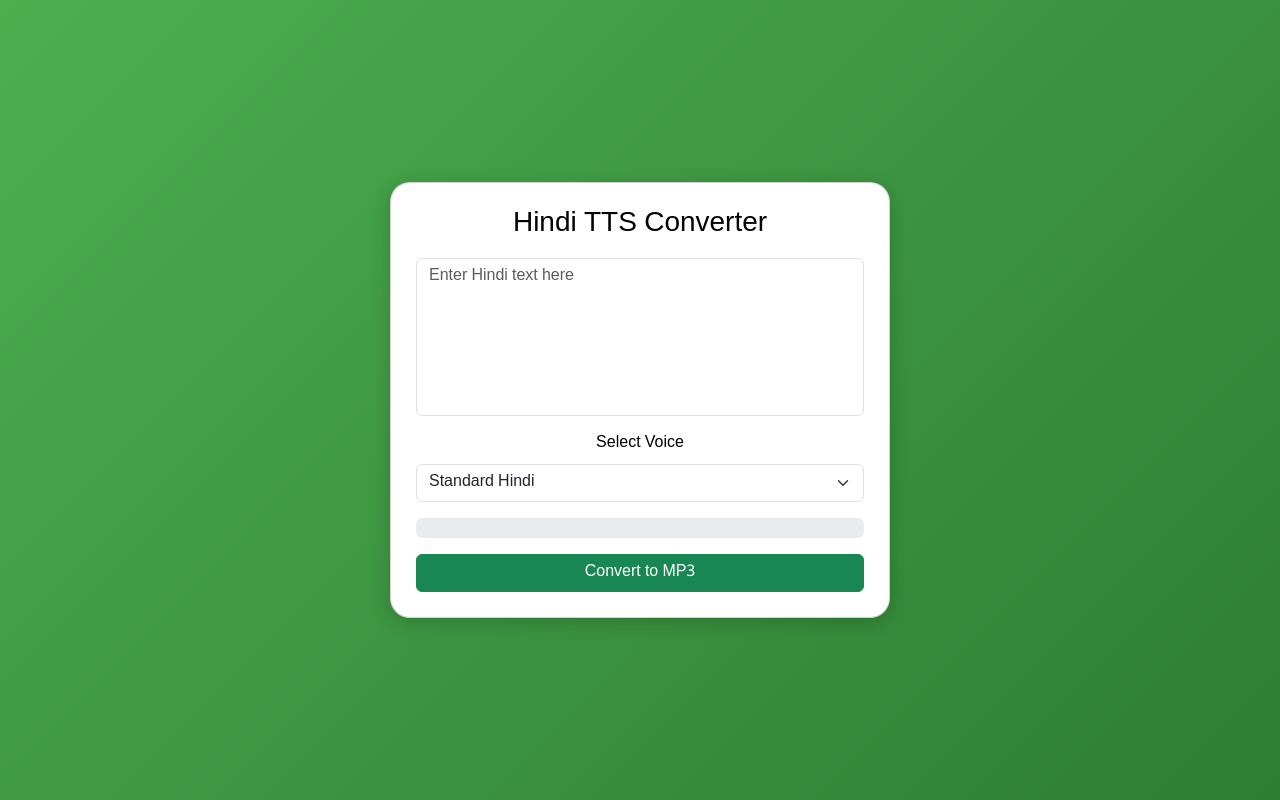
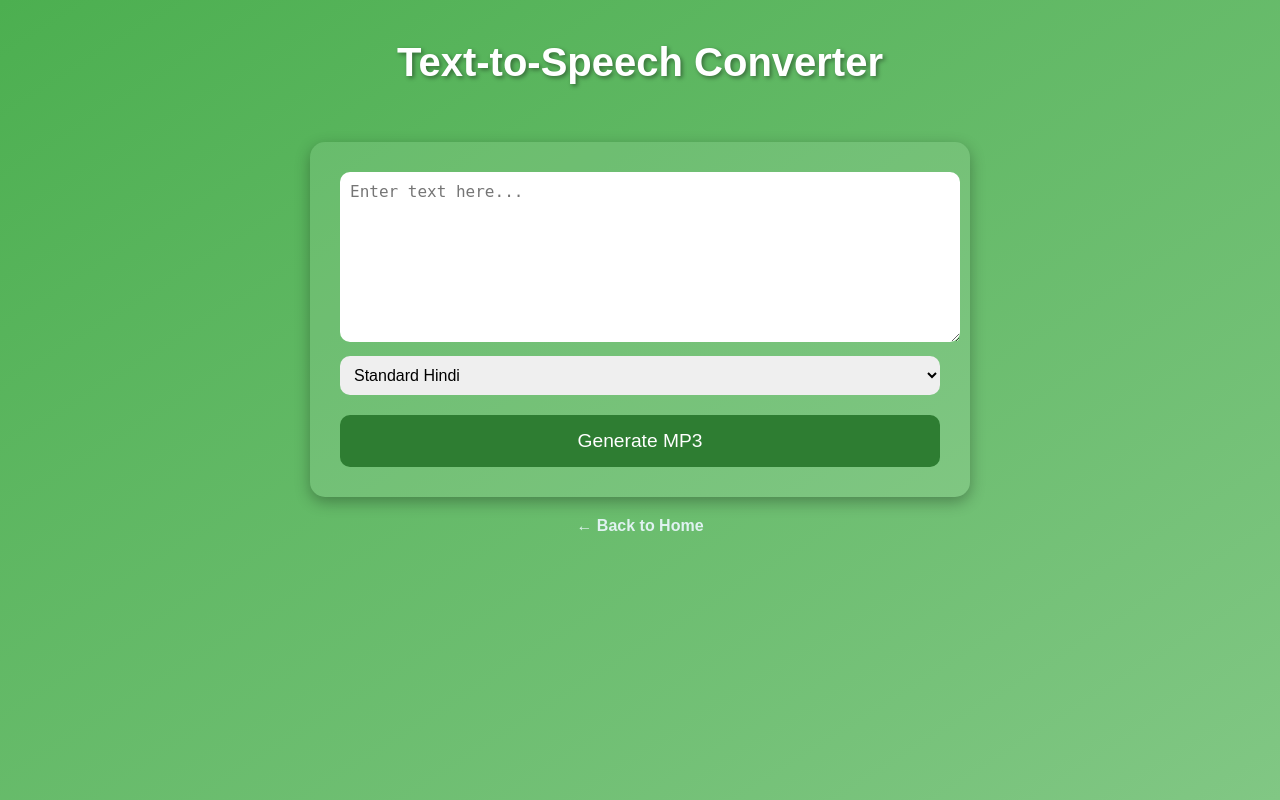
Before and after one commit to phpzee/MyFlask, a Flask app: page /tts in a window 1280 px wide. Run offline with Flask 3, Linux system fonts and the light colour scheme.

Commit message:
Add files via upload

```diff
--- a/templates/app.html
+++ b/templates/app.html
@@ -2,89 +2,125 @@
 <html lang="en">
 <head>
 <meta charset="UTF-8">
-<meta name="viewport" content="width=device-width, initial-scale=1">
-<title>Hindi TTS Converter</title>
-<link href="https://cdn.jsdelivr.net/npm/bootstrap@5.3.3/dist/css/bootstrap.min.css" rel="stylesheet">
+<meta name="viewport" content="width=device-width, initial-scale=1.0">
+<title>Text-to-Speech</title>
 <style>
 body {
-    background: linear-gradient(135deg,#4CAF50,#2E7D32);
+    margin:0; padding:0;
+    font-family: Arial, sans-serif;
+    background: linear-gradient(to bottom right, #4caf50, #81c784);
+    display: flex;
+    flex-direction: column;
+    align-items: center;
     min-height: 100vh;
-    display: flex;
-    justify-content: center;
-    align-items: center;
-    font-family: "Noto Sans Devanagari", Arial, sans-serif;
-    padding: 20px;
+    color: #fff;
 }
-.card {
+h1 {
+    font-size: 2.5rem;
+    margin-top: 40px;
+    text-shadow: 2px 2px 4px rgba(0,0,0,0.4);
+}
+form {
+    background: rgba(255, 255, 255, 0.1);
+    padding: 30px;
+    margin-top: 30px;
+    border-radius: 15px;
+    width: 90%;
+    max-width: 600px;
+    box-shadow: 0 5px 15px rgba(0,0,0,0.3);
+}
+textarea {
     width: 100%;
-    max-width: 500px;
-    padding: 25px;
-    border-radius: 20px;
-    background: white;
-    color: black;
-    box-shadow: 0px 4px 20px rgba(0,0,0,0.2);
+    height: 150px;
+    padding: 10px;
+    border-radius: 10px;
+    border: none;
+    resize: vertical;
+    font-size: 1rem;
 }
-textarea {resize: none;}
-.progress {height: 20px;}
+select {
+    width: 100%;
+    padding: 10px;
+    border-radius: 10px;
+    margin: 10px 0 20px 0;
+    font-size: 1rem;
+    border: none;
+}
+button {
+    width: 100%;
+    padding: 15px;
+    font-size: 1.2rem;
+    border-radius: 10px;
+    border: none;
+    background-color: #2e7d32;
+    color: white;
+    cursor: pointer;
+    transition: 0.3s;
+}
+button:hover {
+    background-color: #1b5e20;
+    transform: scale(1.05);
+}
+.message {
+    margin-top: 15px;
+    padding: 10px;
+    width: 100%;
+    text-align: center;
+    border-radius: 10px;
+}
+.error {
+    background-color: rgba(255, 0, 0, 0.6);
+}
+.success {
+    background-color: rgba(0, 255, 0, 0.6);
+}
+audio {
+    margin-top: 15px;
+    width: 100%;
+    border-radius: 10px;
+}
+.back {
+    margin-top: 20px;
+    display: block;
+    text-align: center;
+    font-weight: bold;
+    color: #e0f2f1;
+    text-decoration: none;
+}
+.back:hover {
+    text-decoration: underline;
+}
 </style>
 </head>
 <body>
-<div class="card text-center">
-<h3 class="mb-3">Hindi TTS Converter</h3>
+
+<h1>Text-to-Speech Converter</h1>
+
+<form method="POST">
+    <textarea name="text" placeholder="Enter text here...">{{ text|default('') }}</textarea>
+    <select name="speaker">
+        {% for key in speakers %}
+        <option value="{{ key }}" {% if selected_speaker==key %}selected{% endif %}>{{ key }}</option>
+        {% endfor %}
+    </select>
+    <button type="submit">Generate MP3</button>
+</form>
 
 {% if error %}
-<div class="alert alert-danger">{{ error }}</div>
-{% endif %}
-{% if success %}
-<div class="alert alert-success">
-  {{ success }}
-  <div class="mt-3">
-    <audio controls>
-      <source src="{{ url_for('play_file', filename=filename) }}" type="audio/mpeg">
-      Your browser does not support audio playback.
-    </audio>
-  </div>
-  <a href="{{ url_for('download_file', filename=filename) }}" class="btn btn-success btn-sm mt-2">Download MP3</a>
-</div>
+<div class="message error">{{ error }}</div>
 {% endif %}
 
-<form method="POST" id="ttsForm">
-<div class="mb-3">
-  <textarea name="text" class="form-control" rows="6" placeholder="Enter Hindi text here"></textarea>
-</div>
+{% if success %}
+<div class="message success">{{ success }}</div>
+{% if filename %}
+<audio controls>
+    <source src="{{ url_for('static', filename=filename) }}" type="audio/mpeg">
+    Your browser does not support the audio element.
+</audio>
+{% endif %}
+{% endif %}
 
-<div class="mb-3">
-  <label class="form-label">Select Voice</label>
-  <select name="speaker" class="form-select">
-    {% for key, val in speakers.items() %}
-    <option value="{{ key }}">{{ key }}</option>
-    {% endfor %}
-  </select>
-</div>
+<a href="/" class="back">← Back to Home</a>
 
-<div class="progress mb-3">
-  <div id="progressBar" class="progress-bar progress-bar-striped progress-bar-animated" role="progressbar" style="width:0%">0%</div>
-</div>
-
-<button type="submit" class="btn btn-success w-100">Convert to MP3</button>
-</form>
-
-<script>
-const form = document.getElementById("ttsForm");
-const progressBar = document.getElementById("progressBar");
-
-form.addEventListener("submit", function(){
-    let width = 0;
-    progressBar.style.width = "0%";
-    progressBar.innerText = "0%";
-
-    const interval = setInterval(() => {
-        if(width >= 100) clearInterval(interval);
-        width += 5;
-        progressBar.style.width = width + "%";
-        progressBar.innerText = width + "%";
-    }, 100);
-});
-</script>
 </body>
 </html>
```
Also changed, not shown: templates/fetchLocalNews.html (+104 -78 lines), templates/index.html (+28 -88 lines).
